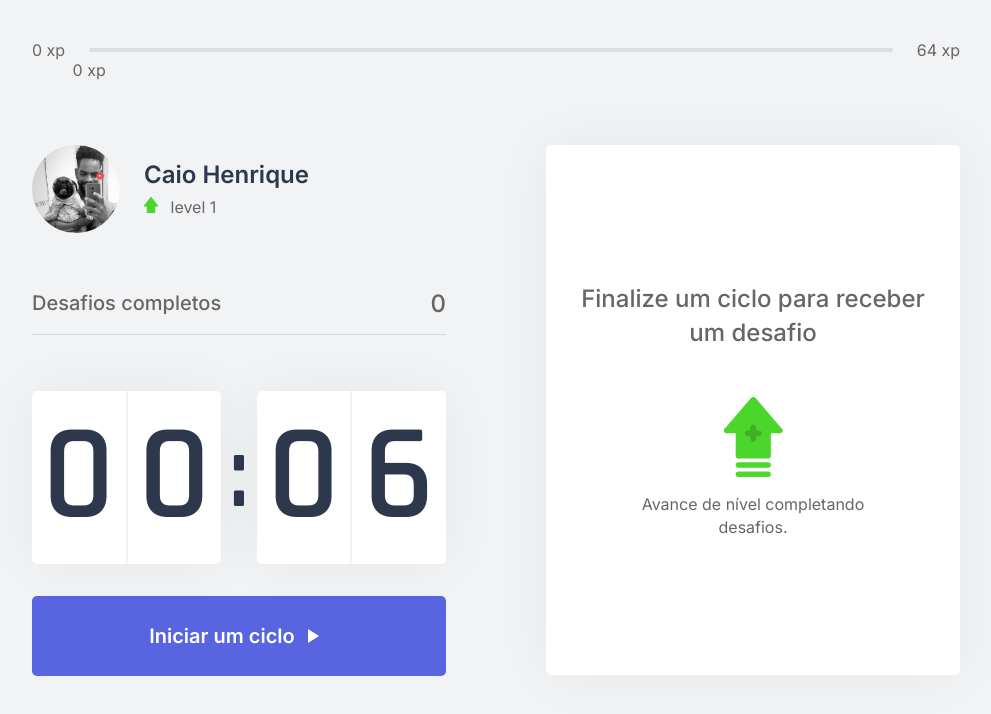
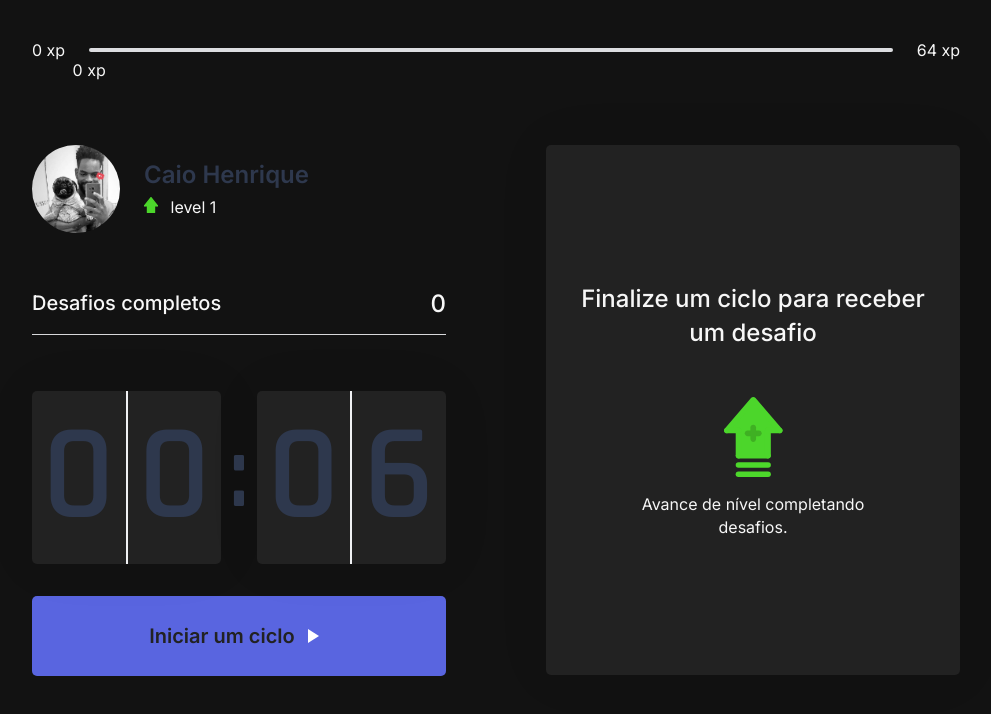
Before and after one commit to caiohenrique-developer/moveit-web, a Next.js app: page / in a window 1280 px wide. Shown: the top 714 px of the page, without its empty margins (144-1135 px from the left). Built offline with nearby package versions, Linux system fonts and the light colour scheme.

Commit message:
:chart_with_upwards_trend: [ WIP ]: Adding dark mode style...

```diff
--- a/src/styles/globals.ts
+++ b/src/styles/globals.ts
@@ -8,12 +8,12 @@ export default createGlobalStyle`
         outline: none;
     }
 
-    /* Colors */
+    /* Dark mode (Default) */
     :root {
-        --white:#fff;
-        --background:#f2f3f5;
+        --white:#222222;
+        --background:#121212;
         --gray-line:#dcdde0;
-        --text:#666;
+        --text:#f7f7f7;
         --text-highlight:#b3b9ff;
         --title:#2e384d;
         --red:#e83f5b;
@@ -24,6 +24,21 @@ export default createGlobalStyle`
     }
 
     body {
+        /* Light mode */
+        &.light-mode {
+            --white:#fff;
+            --background:#f2f3f5;
+            --gray-line:#dcdde0;
+            --text:#666;
+            --text-highlight:#b3b9ff;
+            --title:#2e384d;
+            --red:#e83f5b;
+            --green:#4cd62b;
+            --blue:#5965e0;
+            --blue-dark:#4953b8;
+            --blue-twitter:#2aa9e0;
+        }
+
         background: var(--background);
         color: var(--text);
     }
```
